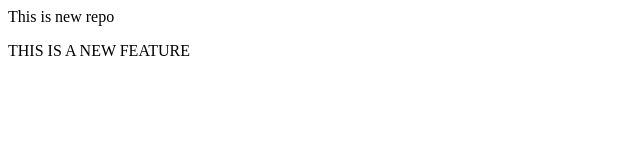
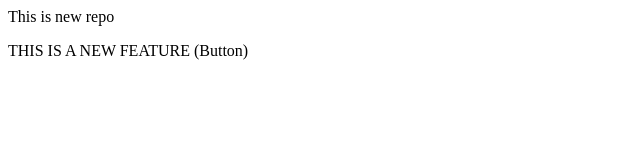
Before and after one commit to akashn7788/localrepo, a plain HTML site: page index.html in a window 1280 px wide. Shown: the full height of the page, 0-640 px from the left. Drawn offline with Linux system fonts and the light colour scheme.

Commit message:
Add Button

```diff
--- a/index.html
+++ b/index.html
@@ -1,2 +1,2 @@
 <p>This is new repo</p>
-<p> THIS IS A NEW FEATURE </p>
+<p> THIS IS A NEW FEATURE (Button) </p>
```
